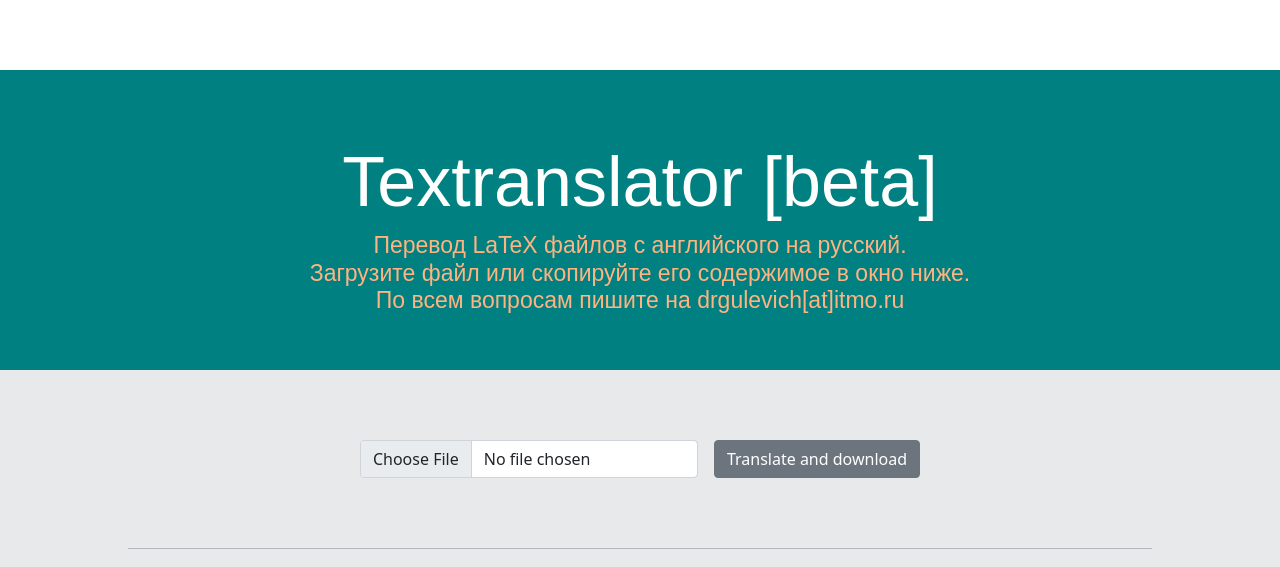
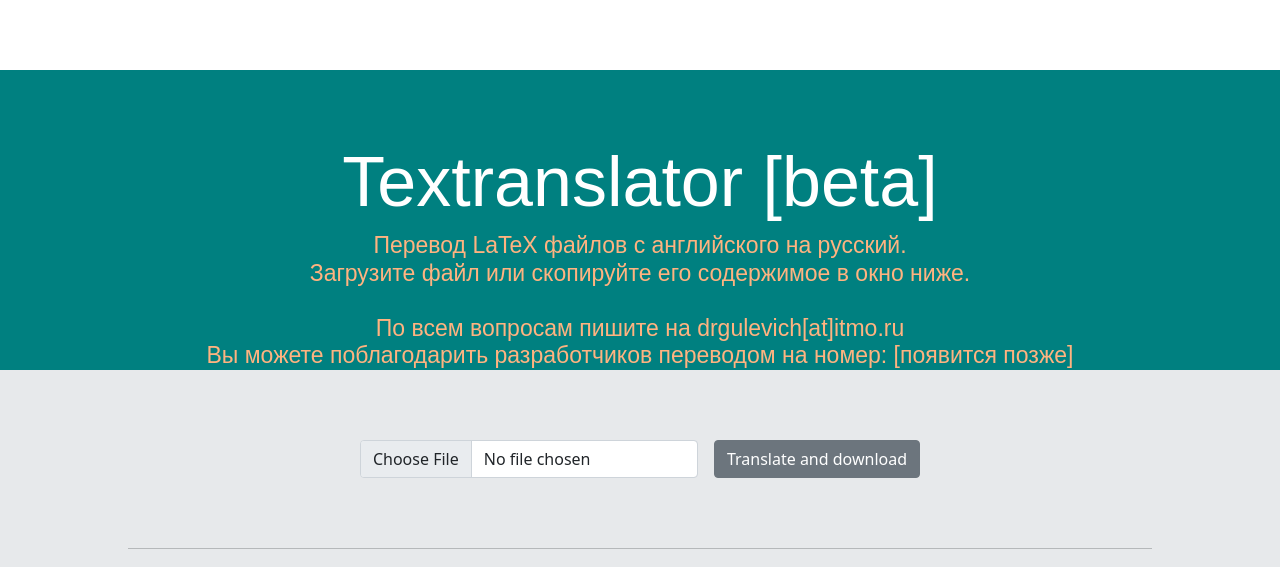
Before and after one commit to valkozin/latextranslate, a Django app: page /main_app/ in a window 1280 px wide. Shown: the top 567 px of the page. Run offline with Django 4.2, Linux system fonts and the light colour scheme; some libraries are stand-ins or nearby versions.

Commit message:
text update

```diff
--- a/templates/main_app/index.html
+++ b/templates/main_app/index.html
@@ -57,8 +57,9 @@
   <h1 style="font-family: 'Source Sans Pro', sans-serif;font-size: 70px;color: #fff;">Textranslator [beta]</h1>
   <h3 style="font-family: 'Source Sans Pro', sans-serif;font-size: 23px;color: #ffb380;">
       Перевод LaTeX файлов с английского на русский.<br>
-      Загрузите файл или скопируйте его содержимое в окно ниже.<br>
-      По всем вопросам пишите на drgulevich[at]itmo.ru
+      Загрузите файл или скопируйте его содержимое в окно ниже.<br><br>
+      По всем вопросам пишите на drgulevich[at]itmo.ru<br>
+      Вы можете поблагодарить разработчиков переводом на номер: [появится позже]<br>
   </h3>
 </div>
 
```
